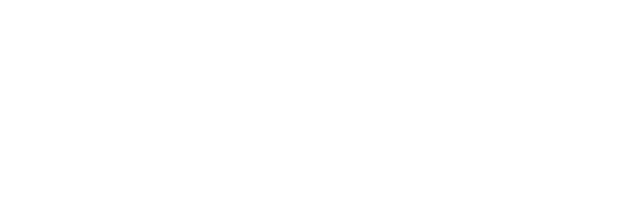
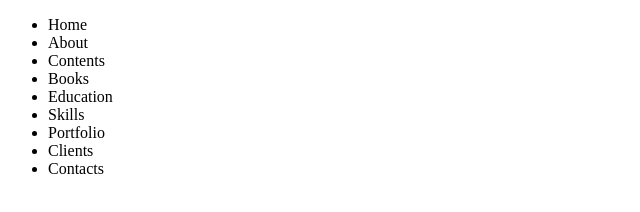
Before and after one commit to igorquant/Bukee, a plain HTML site: page src/index.html in a window 1280 px wide. Shown: the whole page, without its empty margins (0-640 px from the left). Drawn offline with Linux system fonts and the light colour scheme.

Commit message:
second step

```diff
--- a/src/index.html
+++ b/src/index.html
@@ -7,6 +7,24 @@
     <title>Bukee</title>
 </head>
 <body>
+ <div class="wrapper">
+     <header class="header">
+         <div class="header-logo">
+             <a href="" class="header-logo__link"></a>
+         </div>
+         <ul class="header-menu">
+             <li class="header-menu__item">Home</li>
+             <li class="header-menu__item">About</li>
+             <li class="header-menu__item">Contents</li>
+             <li class="header-menu__item">Books</li>
+             <li class="header-menu__item">Education</li>
+             <li class="header-menu__item">Skills</li>
+             <li class="header-menu__item">Portfolio</li>
+             <li class="header-menu__item">Clients</li>
+             <li class="header-menu__item">Contacts</li>
+         </ul>
+     </header>
 
+ </div>
 </body>
 </html>
--- a/src/style/scss/main.scss
+++ b/src/style/scss/main.scss
@@ -0,0 +1 @@
+   //wrapper 1170px
```
